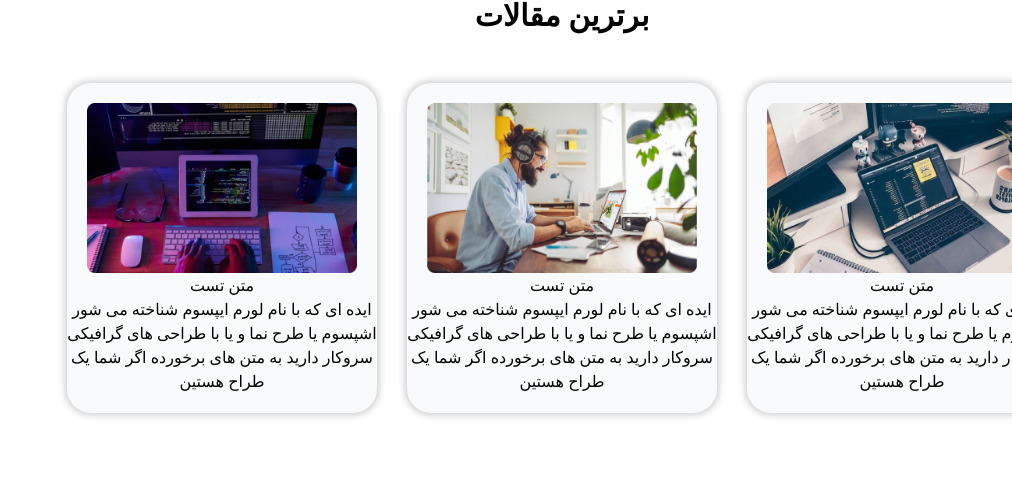
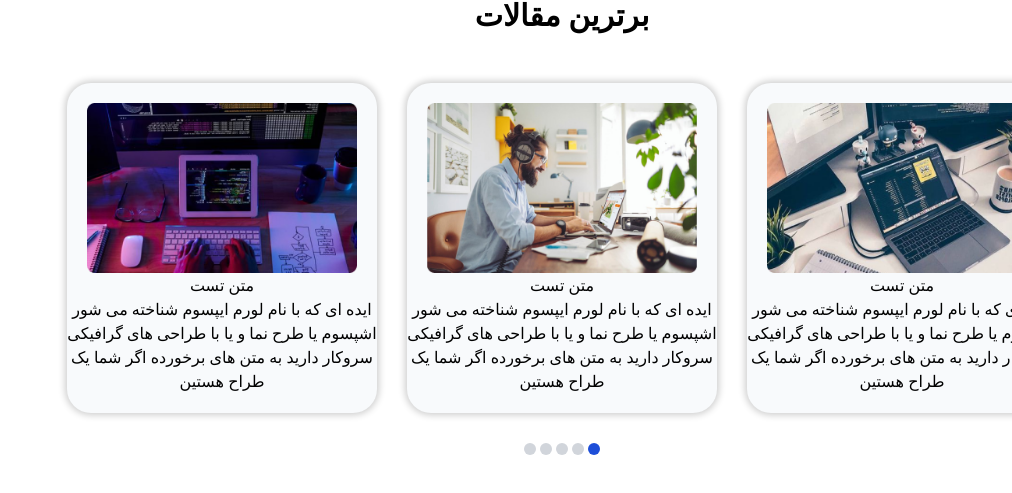
Before and after one commit to academy-react-winder402/React-GP, a React (Vite) app: page / in a window 1280 px wide. Shown: the part 1263-1756 px from the top of the page, without its empty margins (268-1280 px from the left). Built offline with nearby package versions, Linux system fonts and the light colour scheme.

Commit message:
MiniSlider1

```diff
--- a/src/component/landingComponent/miniSlider/miniSlider.jsx
+++ b/src/component/landingComponent/miniSlider/miniSlider.jsx
@@ -16,7 +16,7 @@ const MiniSlider = () => {
 
             <div className='hidden xl:block'>
                 <div className="text-3xl font-bold text-center mt-[50px]"> برترین مقالات </div>
-                <div className="h-[330px] mt-[50px] flex justify-center gap-[30px] mb-[200px]">
+                <div className="mx-auto w-[1020px] justify-center mt-[50px] flex gap-[30px] mb-[30px]">
                     {slid.map((item) => {
                         return(
                             <div className="shadow-[0px_0px_7px_2px_rgba(0,0,0,0.2)] py-[20px] rounded-3xl w-[310px] bg-slate-50">
@@ -26,6 +26,13 @@ const MiniSlider = () => {
                             </div>
                         )
                     })}
+                </div>
+                <div className='flex gap-1 justify-center mb-[150px]'>
+                    <div className='w-3 h-3 bg-blue-700 rounded-full hover:border-2 hover:border-blue-700'></div>
+                    <div className='w-3 h-3 bg-gray-300 rounded-full hover:border-2 hover:border-blue-700'></div>
+                    <div className='w-3 h-3 bg-gray-300 rounded-full hover:border-2 hover:border-blue-700'></div>
+                    <div className='w-3 h-3 bg-gray-300 rounded-full hover:border-2 hover:border-blue-700'></div>
+                    <div className='w-3 h-3 bg-gray-300 rounded-full hover:border-2 hover:border-blue-700'></div>
                 </div>
             </div>
 
```
